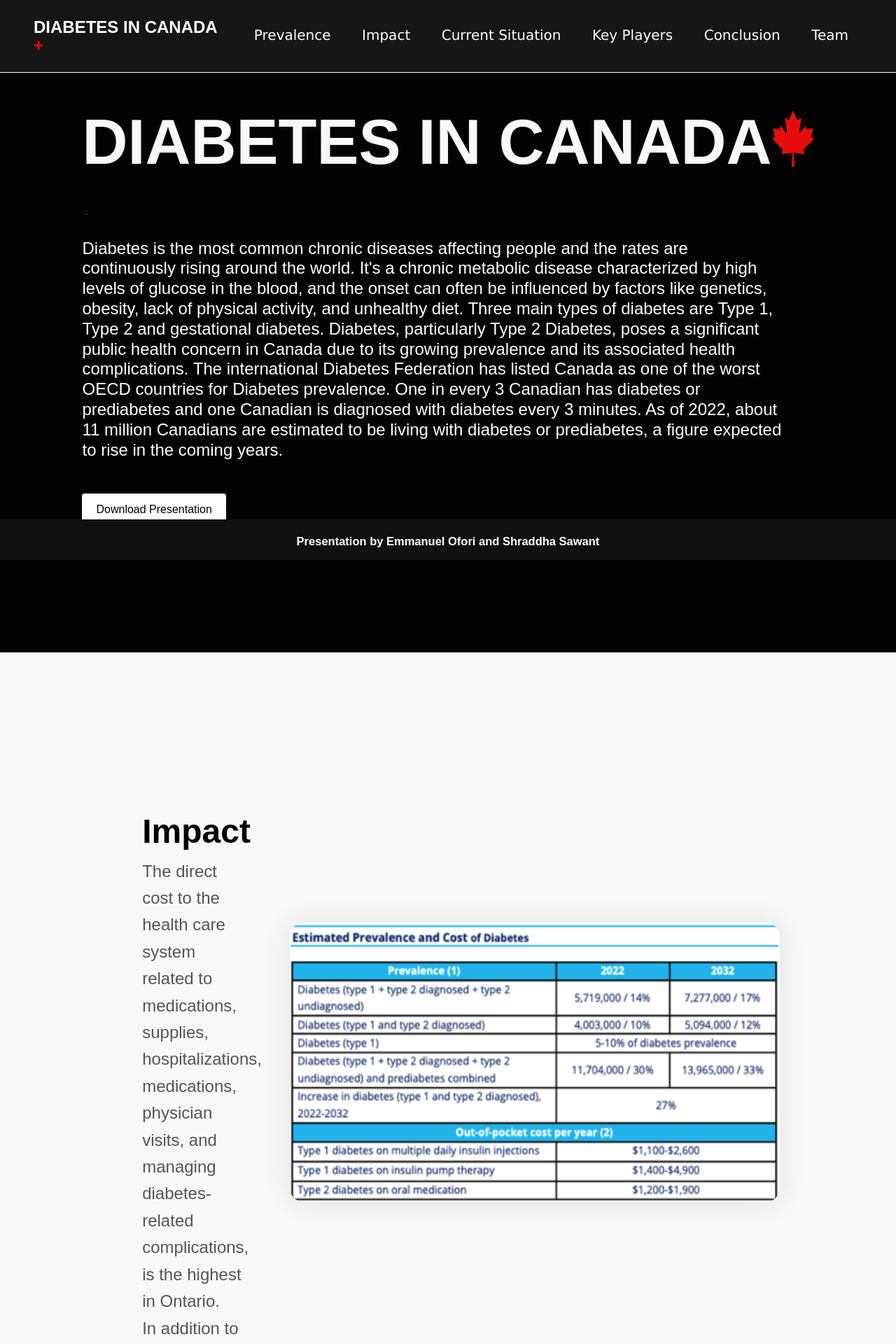
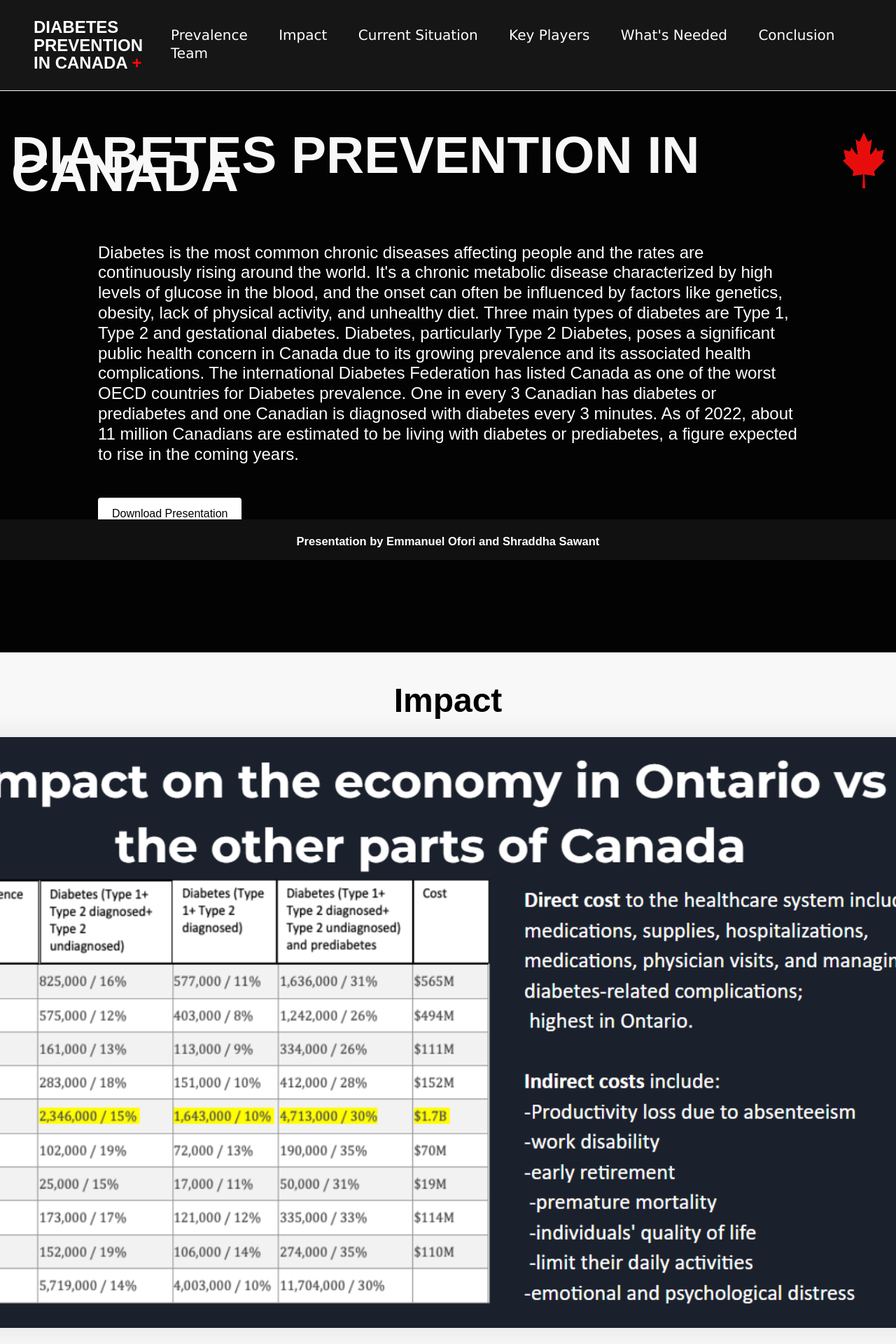
Before and after one commit to emmanuelofor/diabetes_prevention_canada, a Flask app: page / in a window 1280 px wide; the page is wider, and only the part inside the window is pictured. Shown: the top 1920 px of that part at 70% size. Run offline with Flask 3, Linux system fonts and the light colour scheme.

Commit message:
changed impact image and style for

```diff
--- a/static/css/style.css
+++ b/static/css/style.css
@@ -358,39 +358,42 @@ header {
 
 }
 
+.images{
+  display: flex;
+  justify-content: center;
+  align-items: center;
+  flex-direction: column;
+}
 
 
 .hero{
   display: flex;
-  flex-direction: row;
+  flex-direction: column-reverse;
   justify-content: center;
-  justify-items: center;
-  justify-self: center;
+  align-items: center;
 
 }
 
 .detel{
   margin-left: 15%;
   margin-top: 15%;
+
 }
-.detel h1{
+.images .head h1{
 
   font-size: 48px;
   color: #000000;
-  margin-bottom: 25px;
 }
 
 .detel p{
-  color: #555;
-  line-height:  1.6em;
-  font-size: 24px;
-  width: 70%;
+  color: #000000;
+  line-height:  1.2em;
+  font-size: 30px;
+  width: 100%;
 }
 
 .images img{
-  width: 700px;
-  margin-right: 150px;
-  margin-top: 370px;
+  width: 1500px;
   border-radius: 20px;
   box-shadow: 0 0 2.4em rgba(25, 0, 58, 0.1);
 
@@ -404,8 +407,15 @@ header {
   background: #030303;
   height: 100vh;
 }
+#prevalence .text{
+  display: flex;
+  justify-content: center;
+  align-items: center;
+  flex-direction: column;
+  margin-bottom: 8em;
+}
 #prevalence .text h1{
-  font-size: 90px;
+  font-size: 75px;
   display: flex;
   justify-content: center;
   align-items: center;
@@ -413,6 +423,7 @@ header {
 
 
 }
+
 
 .intro p{
   width: 1000px;
@@ -423,6 +434,7 @@ header {
   line-height: 1.2em;
 
 }
+
 .button {
   display: inline-block;
   padding: 10px 20px;
@@ -487,3 +499,24 @@ header {
   margin-top: 10em;
 
 }
+#needed{
+  display: flex;
+  flex-direction: column;
+}
+#needed .container{
+  display: flex;
+  justify-content: center;
+  align-items: center;
+  flex-direction: column;
+}
+#needed .container h1{
+  font-size: 48px;
+  color: #000000;
+  margin-bottom: 25px;
+}
+#needed .container p{
+  width: 1000px;
+  color: #000000;
+  font-size: 24px;
+  margin-bottom: 2em;
+}
--- a/templates/index.html
+++ b/templates/index.html
@@ -18,7 +18,7 @@
 <body>
   <header>
     <div class="logo">
-      <h1>DIABETES IN CANADA <span>+</span></h1>
+      <h1>DIABETES PREVENTION IN CANADA <span>+</span></h1>
     </div>
     <nav>
       <ul>
@@ -27,6 +27,7 @@
           <a href="#Impact">Impact</a>
           <a href="#current-situation">Current Situation</a>
           <a href="#key-players">Key Players</a>
+          <a href="#needed">What's Needed</a>
           <a href="#conclusion">Conclusion</a>
           <a href="#team">Team</a>
         </li>
@@ -37,15 +38,15 @@
     <section id="prevalence">
       <div class="text">
         <div class="text-container">
-          <h1>DIABETES IN CANADA</h1>
+          <h1>DIABETES PREVENTION IN CANADA</h1>
           <img src="/static/css/pngwing.com.png" class="">
         </div>
-       =
+
             <div class="intro">
               <p>
                 Diabetes is the most common chronic diseases affecting people and the rates are continuously rising around the world. It's a chronic metabolic disease characterized by high levels of glucose in the blood, and the onset can often be influenced by factors like genetics, obesity, lack of physical activity, and unhealthy diet. Three main types of diabetes are Type 1, Type 2 and gestational diabetes. Diabetes, particularly Type 2 Diabetes, poses a significant public health concern in Canada due to its growing prevalence and its associated health complications. The international Diabetes Federation has listed Canada as one of the worst OECD countries for Diabetes prevalence. One in every 3 Canadian has diabetes or prediabetes and one Canadian is diagnosed with diabetes every 3 minutes. As of 2022, about 11 million Canadians are estimated to be living with diabetes or prediabetes, a figure expected to rise in the coming years.
                 </p>
-                <a class="button" target="_blank" href="/static/css/Diabetes Prevention.pdf.pdf">Download Presentation</a>
+                 <a class="button" target="_blank" href="/static/css/Diabetes Prevention.pdf.pdf">Download Presentation</a>
             </div>
       </div>
 
@@ -57,7 +58,7 @@
     <section id="Impact">
       <div class="hero">
         <div class="detel">
-          <h1>Impact</h1>
+
           <P>The direct cost to the health care system related to medications, supplies, hospitalizations, medications, physician visits, and managing diabetes-related complications,
             is the highest in Ontario.
 
@@ -74,7 +75,11 @@
         </div>
 
         <div class="images">
-          <img src="/static/css/i.png" class="">
+          <div class="head">
+            <h1>Impact</h1>
+          </div>
+
+          <img src="/static/css/ima.png" class="">
         </div>
 
 
@@ -169,10 +174,26 @@
             <p>
               Given the rising incidence of diabetes and its significant impact on individuals and society, it's crucial to prioritize diabetes prevention and management in Canada. The government at all levels should increase funding for public health interventions, such as community-based lifestyle modification programs and health education campaigns. In addition, stricter regulations on food labeling and advertising, along with taxes on sugary beverages, could help reduce the consumption of unhealthy food and drink. However, there are potential challenges in implementing these strategies. These include resistance from industries affected by the changes and the inherent difficulty in changing lifestyle behaviors on a population-wide scale. Furthermore, the socioeconomic disparities in diabetes prevalence highlight the need to address the broader social determinants of health. Policies that reduce income inequality, improve education, and ensure access to health services and healthy food are crucial.In conclusion, addressing the diabetes epidemic in Canada requires a comprehensive, multi-level approach that goes beyond healthcare. It involves health policies, social policies, community initiatives, and individual behavior change. Despite the challenges, such an approach can significantly improve the health and well-being of Canadians, reduce healthcare costs, and enhance societal productivity.
               </p>
-              <a class="button1" target="_blank" href="/static/css/Diabetes Prevention Presentation.pdf">Download Presentation</a>
+              <a class="button1" target="_blank" href="/static/css/Diabetes Prevention Presentation.pdf">Download Slides</a>
         </div>
       </div>
 
+
+
+    </section>
+    <section id="needed">
+      <div class="container">
+        <h1>What Is Needed</h1>
+        <p>
+          The experience of other countries provides valuable lessons. For instance, Finland's National Diabetes Prevention Program (FIN-D2D) has successfully reduced the incidence of diabetes by implementation of preventative approach. This initiative involved strategies like increased screening, treatment, lifestyle interventions through healthy diet and physical activity, awareness among the population and health care providers and intersectoral collaboration. A similar approach, adjusted for the specific context, could be beneficial in Ontario and other parts of Canada.
+          </p>
+          <div class="image">
+            <img src="/static/css/n.png" class="">
+          </div>
+          <p>
+
+            </p>
+      </div>
 
 
     </section>
```
Also changed, not shown: static/css/ima.png (added), static/css/n.png (added).
